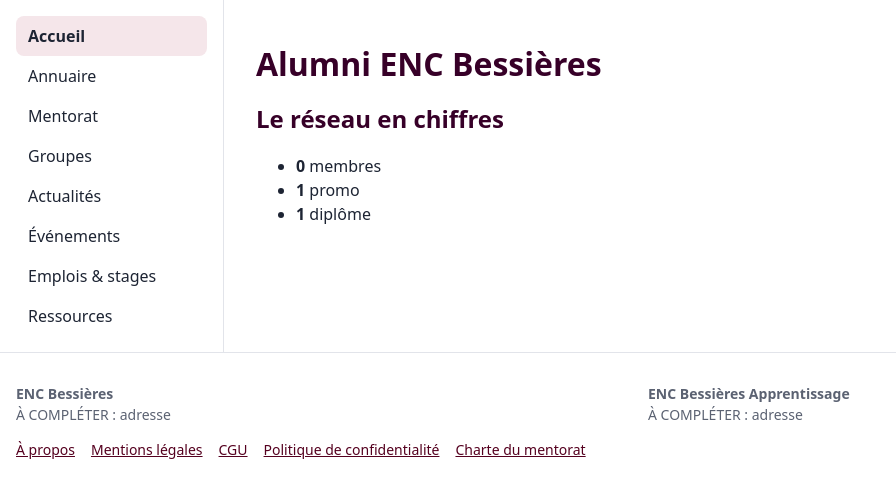
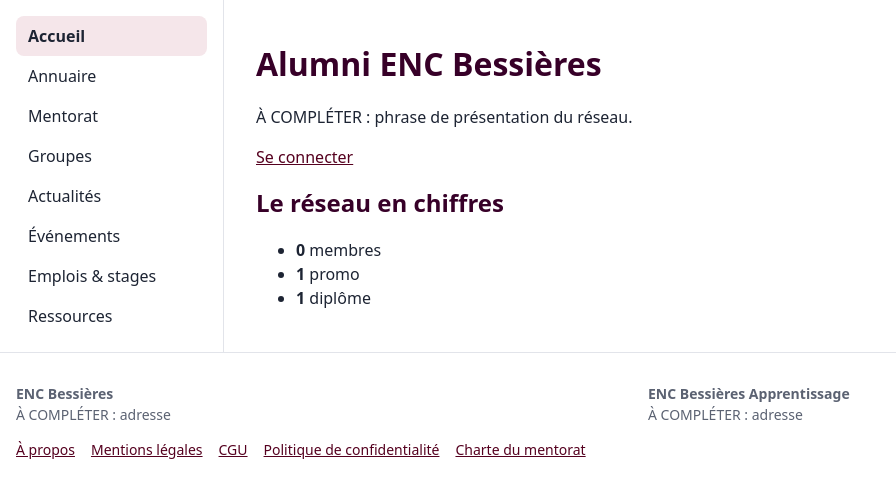
Before and after one commit to enc-bessieres/alumni, a Django app: page / in a window 1280 px wide. Shown: the part 56-554 px from the top of the page, without its empty margins (0-896 px from the left). Run offline with Django 5.2, Linux system fonts and the light colour scheme; tables that the repository leaves empty hold one stand-in row (values such as "Sample post"); parts of the project's set-up code (start-up, migrations or seed data) failed here and were passed over.

Commit message:
Ajoute le bandeau de la page d'accueil (Partie de #80)

```diff
--- a/templates/accueil/index.html
+++ b/templates/accueil/index.html
@@ -2,6 +2,14 @@
 
 {% block contenu %}
   <h1>Alumni ENC Bessières</h1>
+
+  <section aria-labelledby="titre-bandeau">
+    <p id="titre-bandeau">À COMPLÉTER : phrase de présentation du réseau.</p>
+    {% if not user.is_authenticated %}
+      <p><a href="{{ url_connexion }}">Se connecter</a></p>
+    {% endif %}
+  </section>
+
   <section aria-labelledby="titre-chiffres">
     <h2 id="titre-chiffres">Le réseau en chiffres</h2>
     <ul>
```
